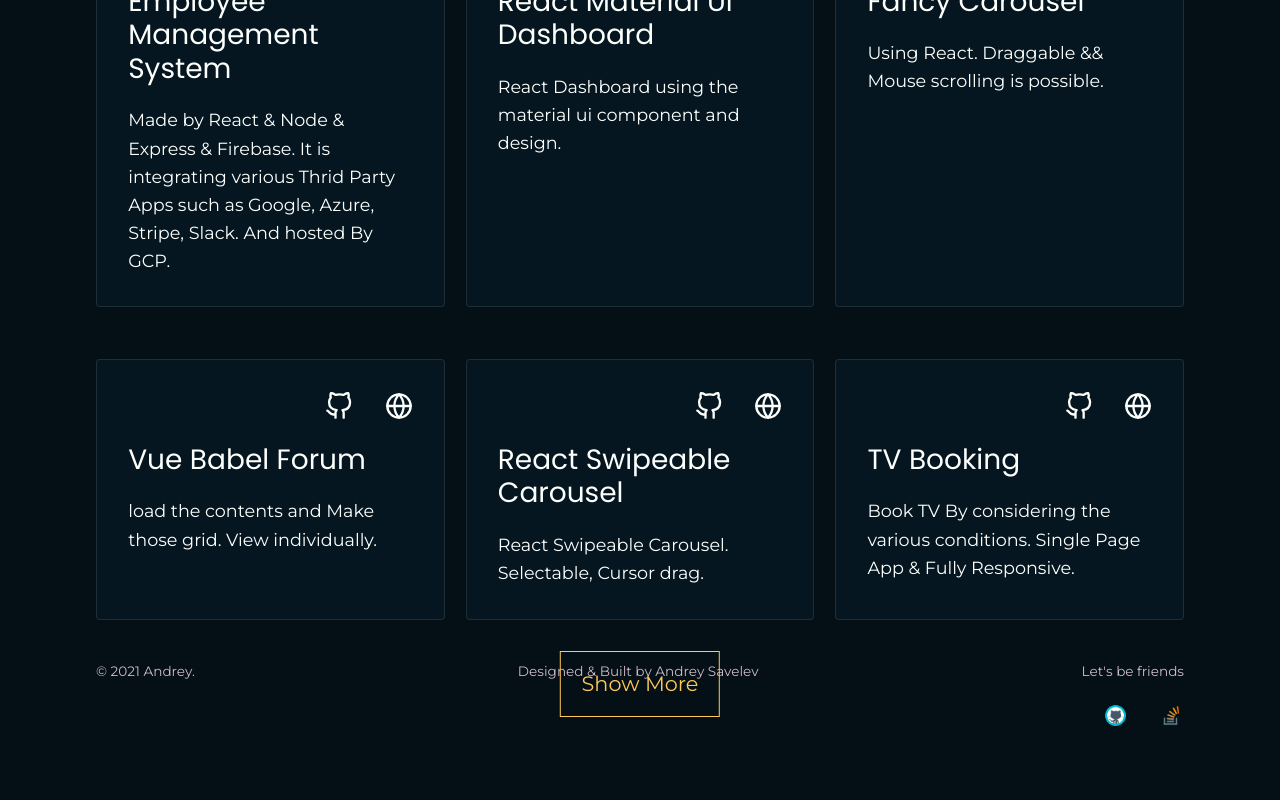
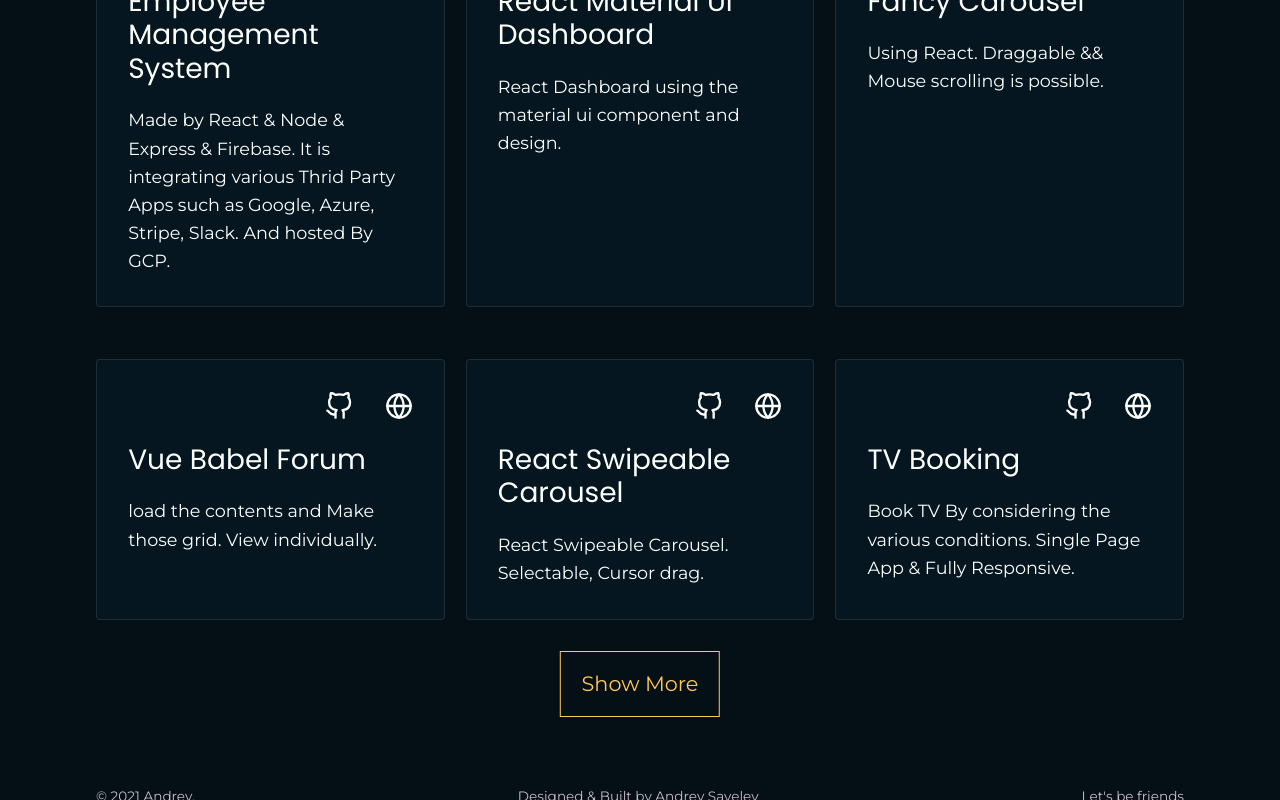
Before and after one commit to jupiteris/portfolio, a React (Create React App) app: page / in a window 1280 px wide. Shown: the part 3305-4105 px from the top of the page. Before the commit the page ends 3980 px from the top, so only its background shows below. Built offline with nearby package versions, Linux system fonts and the light colour scheme.

Commit message:
style changed

```diff
--- a/src/components/Footer/Footer.style.js
+++ b/src/components/Footer/Footer.style.js
@@ -1,7 +1,7 @@
 import styled from "styled-components";
 
 export const Section = styled.section`
-  padding: 2em 0 0;
+  padding: 8em 0 0;
   color: #cebbc9;
 `;
 
```
